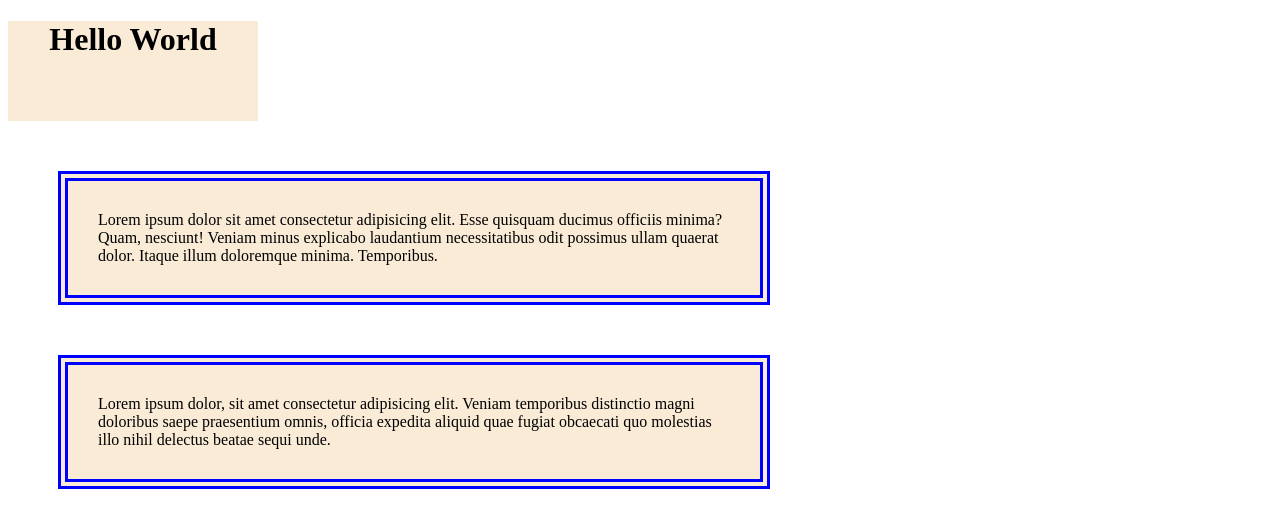
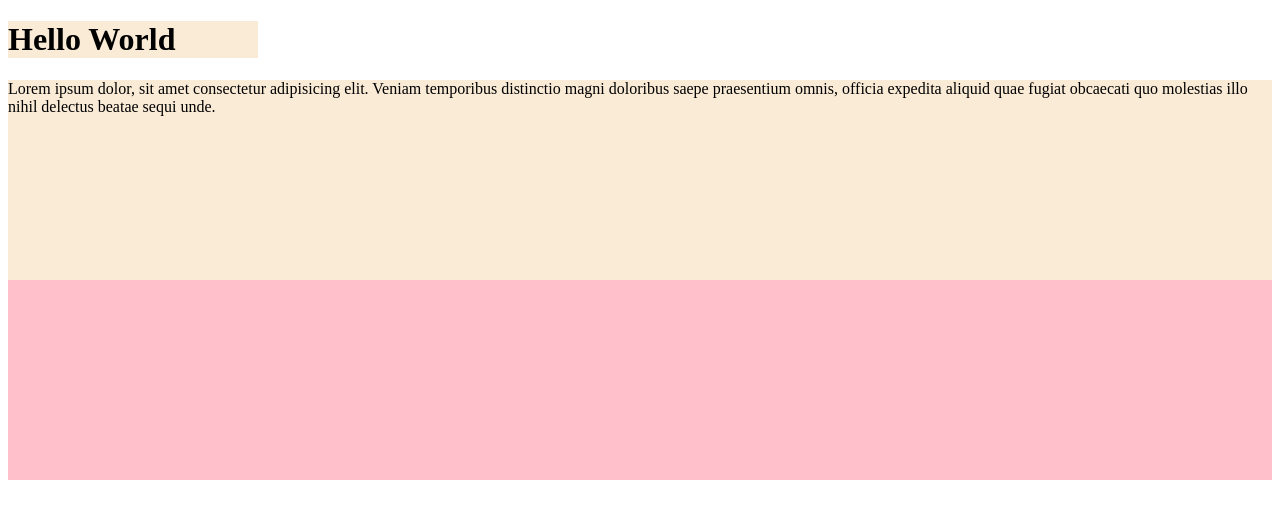
Before and after one commit to haideralishah/Saylani-Batch-9-Section-H, a plain HTML site: page HTML & CSS/class 10 - Boxes/index.html in a window 1280 px wide. Drawn offline with Linux system fonts and the light colour scheme.

Commit message:
bordor, margin and padding cleared

```diff
--- a/HTML & CSS/class 10 - Boxes/index.html
+++ b/HTML & CSS/class 10 - Boxes/index.html
@@ -11,17 +11,50 @@
 
 <body>
     <h1>Hello World</h1>
-    <div>
+    <!-- <div class="container">
+        <img src="images/afridi.jpg" alt="afridi" />
+    </div>
+    <div class="container">
+        <p>div para Lorem ipsum dolor sit, amet consectetur adipisicing elit. Quos assumenda quisquam neque perspiciatis
+            praesentium dolorum delectus eveniet, harum impedit accusamus. Qui, totam hic ipsum laboriosam at ipsa esse
+            consequuntur libero?</p>
+    </div> -->
+
+
+    <!-- <div>
         <p>Lorem ipsum dolor sit amet consectetur adipisicing elit. Esse quisquam ducimus officiis minima? Quam,
             nesciunt! Veniam minus explicabo laudantium necessitatibus odit possimus ullam quaerat dolor. Itaque illum
             doloremque minima. Temporibus.</p>
+    </div> -->
+
+
+    <div>
+        <p>
+            Lorem ipsum dolor, sit amet consectetur adipisicing elit. Veniam temporibus distinctio magni doloribus saepe
+            praesentium omnis, officia expedita aliquid quae fugiat obcaecati quo molestias illo nihil delectus beatae
+            sequi
+            unde.
+        </p>
     </div>
+
+
+    <!-- <img src="images/afridi.jpg" alt="afridi"> -->
+
+    <!-- <p>
+        Lorem ipsum dolor, sit amet consectetur adipisicing elit. Veniam temporibus distinctio magni doloribus saepe
+        praesentium omnis, officia expedita aliquid quae fugiat obcaecati quo molestias illo nihil delectus beatae sequi
+        unde.
+    </p>
     <p>
         Lorem ipsum dolor, sit amet consectetur adipisicing elit. Veniam temporibus distinctio magni doloribus saepe
         praesentium omnis, officia expedita aliquid quae fugiat obcaecati quo molestias illo nihil delectus beatae sequi
         unde.
     </p>
-
+    <p>
+        Lorem ipsum dolor, sit amet consectetur adipisicing elit. Veniam temporibus distinctio magni doloribus saepe
+        praesentium omnis, officia expedita aliquid quae fugiat obcaecati quo molestias illo nihil delectus beatae sequi
+        unde.
+    </p> -->
 
 </body>
 
--- a/HTML & CSS/class 10 - Boxes/style.css
+++ b/HTML & CSS/class 10 - Boxes/style.css
@@ -1,21 +1,22 @@
-
-h1{
+h1 {
     background-color: antiquewhite;
-    width: 250px;
-    height:100px;
-    text-align: center;
+    /* width: 250px;
+    height: 100px; */
+    /* text-align: center; */
 
     /* display: flex;
     justify-content: center;
     align-items: center; */
 }
-div{
+
+div {
     /* width: 900px; */
     /* height: 200px; */
 }
-p{
+
+p {
     background-color: antiquewhite;
-    width: 50%;
+    /* width: 50%; */
     /* height:100px; */
     /* height:50%;  */
 
@@ -27,8 +28,146 @@ p{
 
 
 
+p {
+    /* padding: 30px; */
+    /* margin: 50px; */
+    /* border: 5px solid green; */
+}
+
+
+p {
+    /* padding: 40px 20px 0px 70px;
+    margin: 70px 20px 30px 140px; */
+    /* border: 1px solid black; */
+
+
+
+
+
+
+
+    /* border-width: 10px 25px 0px 5px;
+    border-style: dotted double solid dashed;
+    border-color: green red yellow blue;     */
+
+
+    /* padding-left: 70px;
+    padding-right: 40px;
+    padding-top: 90px;
+    padding-bottom: 50px; */
+
+
+
+
+
+
+
+    /* margin-top: 50px;
+    margin-left: 20px;
+    margin-bottom: 20px;
+    margin-right: 90px; */
+
+
+
+
+    /* border-left: 10px solid black;
+    border-right: 20px double blue;
+    border-bottom: 30px dashed green;
+    border-top: 100px dotted red; */
+
+
+
+
+
+    /* border: 1px solid black;
+    border-top-width: 40px;
+    border-bottom-width: 40px;
+    border-bottom-style: dotted; */
+
+
+
+
+
+
+
+
+
+
+
+
+
+
+
+}
+
+
+
+
+
+
+
+/* .container{
+    background-color: pink;
+    margin: 30px;
+    padding: 40px;
+} */
+
+
+
+
+
+
+
+
+
+
+
+
+
+
+
+
+
+h1, p{
+    /* background-color: #fff; */
+     /* width: 200px; */
+    /* margin: 0 auto; */
+    /* text-align: center;  */
+}
+
+
+/* p{
+    margin: 10px auto;
+    width: 50%;
+    padding: 20px;
+    text-align: center;
+} */
+
+
+
+
+
+h1{
+    width: 50%;
+    max-width: 250px;
+    min-width: 150px;
+}
+
+
+
+img{
+    width:50%;
+    max-width: 300px;
+    min-width: 200px;
+}
+
+div{
+    background-color: pink;
+    height: 400px;
+}
+
 p{
-    padding: 30px;
-    margin: 50px;
-    border: 10px double blue;
+    height:50%;
+    max-height: 250px;
+    min-height: 100px;
 }
```
Also changed, not shown: HTML & CSS/class 10 - Boxes/images/afridi.jpg (added).
